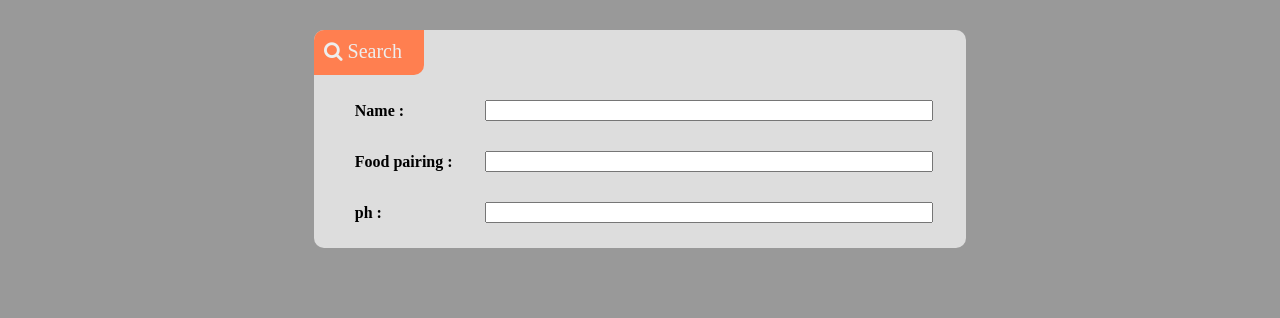
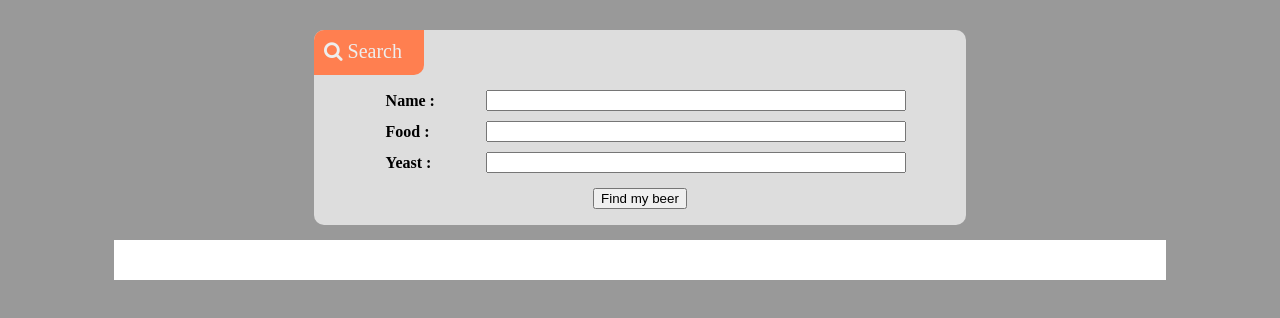
Before and after one commit to prathan1234/HW03-Beer-Searching, a website: page index.html in a window 1280 px wide. Drawn offline with Linux system fonts and the light colour scheme; no server answers.

Commit message:
Get all of beer names from api and show that name in web page.

```diff
--- a/css/style.css
+++ b/css/style.css
@@ -4,8 +4,8 @@ body {
 
 .search_box {
     width: 50%;
-    min-height: 100px;
-    height: auto;
+    min-height: 75px;
+    height: 175px;
     background-color: #DDDDDD;
     margin: 30px auto 15px auto;
     padding: 10px;
@@ -27,31 +27,38 @@ body {
     margin-top: 20px;
 }
 
-table {
-    /*border-collapse: collapse;*/
-}
-
-table, th, td {
-    /*border: 1px solid #999999;*/
-}
-
 th, td {
-    padding: 15px;
+    padding: 5px;
 }
 
 th {
-    width: 100px;
+    width: 90px;
+    padding-left: 30px;
 }
 
 .search_area {
     border-collapse: collapse;
-    width: 95%;
+    width: 90%;
     margin: 0px auto auto auto;
     text-align: left;
-    /*border-radius: 10px;*/
 }
 
 .search_input {
+    width: 95%;
+}
+
+#table_result {
+    background-color: white;
+    width: 80%;
+    margin: 0px auto auto auto;
+    padding: 20px;
+}
+
+.btn_search {
+    margin-top: 10px;
+    margin-bottom: 15px;
+}
+
+.button_search {
     width: 100%;
-    /*height: 25px;*/
 }
--- a/index.html
+++ b/index.html
@@ -14,19 +14,22 @@
         <table class="search_area">
             <tr>
                 <th>Name : </th>
-                <td><input type="text" name="beername" class="search_input"></td>
+                <td><input type="text" name="beer_name" class="search_input"></td>
             </tr>
             <tr>
-                <th>Food pairing : </th>
+                <th>Food : </th>
                 <td><input type="text" name="food" class="search_input"></td>
             </tr>
             <tr>
-                <th>ph : </th>
-                <td><input type="text" name="ph" class="search_input"></td>
+                <th>Yeast : </th>
+                <td><input type="text" name="yeast" class="search_input"></td>
             </tr>
         </table>
     </div>
+    <div class="button_search" align="center ">
+        <button class="btn_search" name="btnSearch">Find my beer</button>
+    </div>
 </div>
-<div class="table_result"></div>
+<div id="table_result"></div>
 </body>
 </html>
--- a/js/api.js
+++ /dev/null
@@ -1,4 +0,0 @@
-//ES6
-
-export const getBeersInformation = () =>
-    fetch('https://api.punkapi.com/v2/beers')
--- a/js/main.js
+++ b/js/main.js
@@ -1,10 +1,52 @@
 //ES6
+var obj;
+var param = "beer_name";
+var val = "";
+var api_string = "";
 
-import { getBeersInformation } from './api'
+if (param != "" && val != "") {
+    api_string = "?" + param + "=" + val;
+}
+
+var api = 'https://api.punkapi.com/v2/beers' + api_string;
+console.log(api);
+
+const getBeersInformation = () =>
+    fetch(api);
 
 getBeersInformation()
     .then(response => response.json())
     .catch(e => console.error('You failed'))
     .then(response => {
-        console.log(response)
-    })
+        obj = response;
+        createTable();
+    });
+
+function createTable() {
+    var txt = "";
+    txt += "<b>Beer name</b>" + "<br><br>";
+    for (var x = 0; x < obj.length; ++x) {
+        console.log(obj[x].name);
+        txt += obj[x].name + "<br>";
+    }
+    document.getElementById("table_result").innerHTML = txt;
+
+    // var dbParam, xmlhttp, myObj, x, txt = "";
+    // dbParam = JSON.stringify(obj);
+    // xmlhttp = new XMLHttpRequest();
+    // xmlhttp.onreadystatechange = function() {
+    //     if (this.readyState == 4 && this.status == 200) {
+    //         myObj = JSON.parse(this.responseText);
+    //         txt += "<table border='1px solid black'>"
+    //         txt += "<tr><th>" + "Beer name" + "</th></tr>";
+    //         for (x in myObj) {
+    //             txt += "<tr><td>" + myObj[x].name + "</td></tr>";
+    //         }
+    //         txt += "</table>"
+    //         document.getElementById("table_result").innerHTML = txt;
+    //     }
+    // };
+    // xmlhttp.open("POST", "json_demo_db_post.php", true);
+    // xmlhttp.setRequestHeader("Content-type", "application/x-www-form-urlencoded");
+    // xmlhttp.send("x=" + dbParam);
+}
```
Also changed, not shown: build/main.bundle.js.
